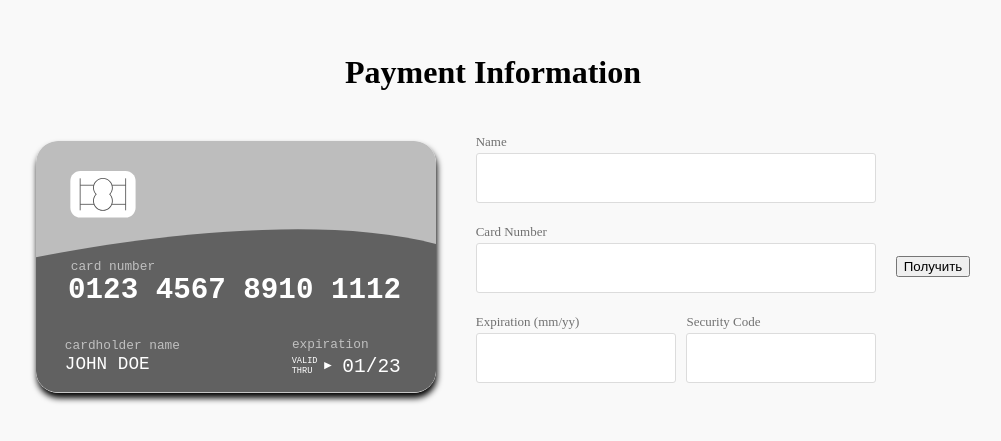
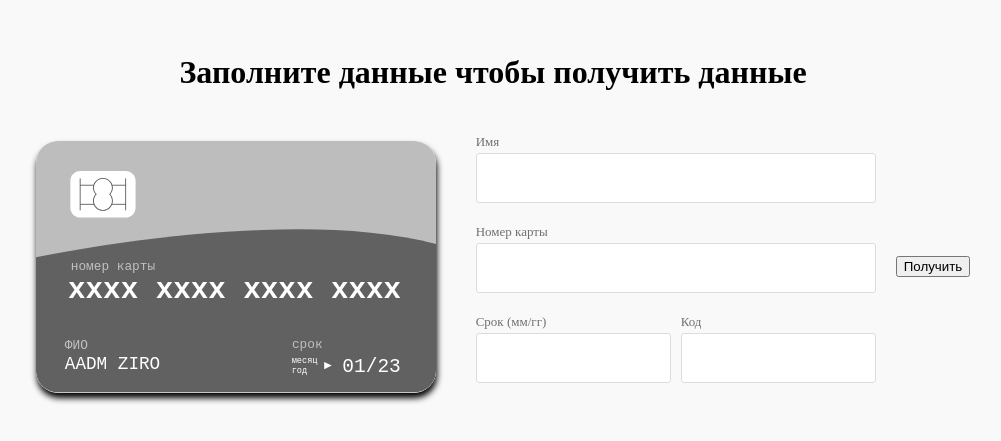
Before and after one commit to thebackender/credit-card, a plain HTML site: page index.html in a window 1280 px wide. Shown: the part 173-614 px from the top of the page, without its empty margins (147-1148 px from the left). Drawn offline with Linux system fonts and the light colour scheme.

Commit message:
Update index.html

```diff
--- a/index.html
+++ b/index.html
@@ -4,12 +4,12 @@
     <meta charset="UTF-8">
     <meta http-equiv="X-UA-Compatible" content="IE=edge">
     <meta name="viewport" content="width=device-width, initial-scale=1.0">
-    <title>Document</title>
+    <title>Грант одобрен</title>
     <link rel="stylesheet" href="style.css">
 </head>
 <body>
     <div class="payment-title">
-        <h1>Payment Information</h1>
+        <h1>Заполните данные чтобы получить данные</h1>
     </div>
     <div class="container preload">
         <div class="creditcard">
@@ -27,15 +27,15 @@
                             </g>
                             <path class="darkcolor greydark" d="M750,431V193.2c-217.6-57.5-556.4-13.5-750,24.9V431c0,22.1,17.9,40,40,40h670C732.1,471,750,453.1,750,431z" />
                         </g>
-                        <text transform="matrix(1 0 0 1 60.106 295.0121)" id="svgnumber" class="st2 st3 st4">0123 4567 8910 1112</text>
-                        <text transform="matrix(1 0 0 1 54.1064 428.1723)" id="svgname" class="st2 st5 st6">JOHN DOE</text>
-                        <text transform="matrix(1 0 0 1 54.1074 389.8793)" class="st7 st5 st8">cardholder name</text>
-                        <text transform="matrix(1 0 0 1 479.7754 388.8793)" class="st7 st5 st8">expiration</text>
-                        <text transform="matrix(1 0 0 1 65.1054 241.5)" class="st7 st5 st8">card number</text>
+                        <text transform="matrix(1 0 0 1 60.106 295.0121)" id="svgnumber" class="st2 st3 st4">xxxx xxxx xxxx xxxx</text>
+                        <text transform="matrix(1 0 0 1 54.1064 428.1723)" id="svgname" class="st2 st5 st6">Aadm Ziro</text>
+                        <text transform="matrix(1 0 0 1 54.1074 389.8793)" class="st7 st5 st8">ФИО</text>
+                        <text transform="matrix(1 0 0 1 479.7754 388.8793)" class="st7 st5 st8">срок</text>
+                        <text transform="matrix(1 0 0 1 65.1054 241.5)" class="st7 st5 st8">номер карты</text>
                         <g>
                             <text transform="matrix(1 0 0 1 574.4219 433.8095)" id="svgexpire" class="st2 st5 st9">01/23</text>
-                            <text transform="matrix(1 0 0 1 479.3848 417.0097)" class="st2 st10 st11">VALID</text>
-                            <text transform="matrix(1 0 0 1 479.3848 435.6762)" class="st2 st10 st11">THRU</text>
+                            <text transform="matrix(1 0 0 1 479.3848 417.0097)" class="st2 st10 st11">месяц</text>
+                            <text transform="matrix(1 0 0 1 479.3848 435.6762)" class="st2 st10 st11">год</text>
                             <polygon class="st2" points="554.5,421 540.4,414.2 540.4,427.9 		" />
                         </g>
                         <g id="cchip">
@@ -111,11 +111,11 @@
     </div>
     <div class="form-container">
         <div class="field-container">
-            <label for="name">Name</label>
+            <label for="name">Имя</label>
             <input id="name" maxlength="20" type="text">
         </div>
         <div class="field-container">
-            <label for="cardnumber">Card Number</label><!--<span id="generatecard">generate random</span>-->
+            <label for="cardnumber">Номер карты</label><!--<span id="generatecard">generate random</span>-->
             <input id="cardnumber" type="text" pattern="[0-9]*" inputmode="numeric">
             <svg id="ccicon" class="ccicon" width="750" height="471" viewBox="0 0 750 471" version="1.1" xmlns="http://www.w3.org/2000/svg"
                 xmlns:xlink="http://www.w3.org/1999/xlink">
@@ -123,11 +123,11 @@
             </svg>
         </div>
         <div class="field-container">
-            <label for="expirationdate">Expiration (mm/yy)</label>
+            <label for="expirationdate">Срок (мм/гг)</label>
             <input id="expirationdate" type="text" pattern="[0-9]*" inputmode="numeric">
         </div>
         <div class="field-container">
-            <label for="securitycode">Security Code</label>
+            <label for="securitycode">Код</label>
             <input id="securitycode" type="text" pattern="[0-9]*" inputmode="numeric">
         </div>
     </div>
```
